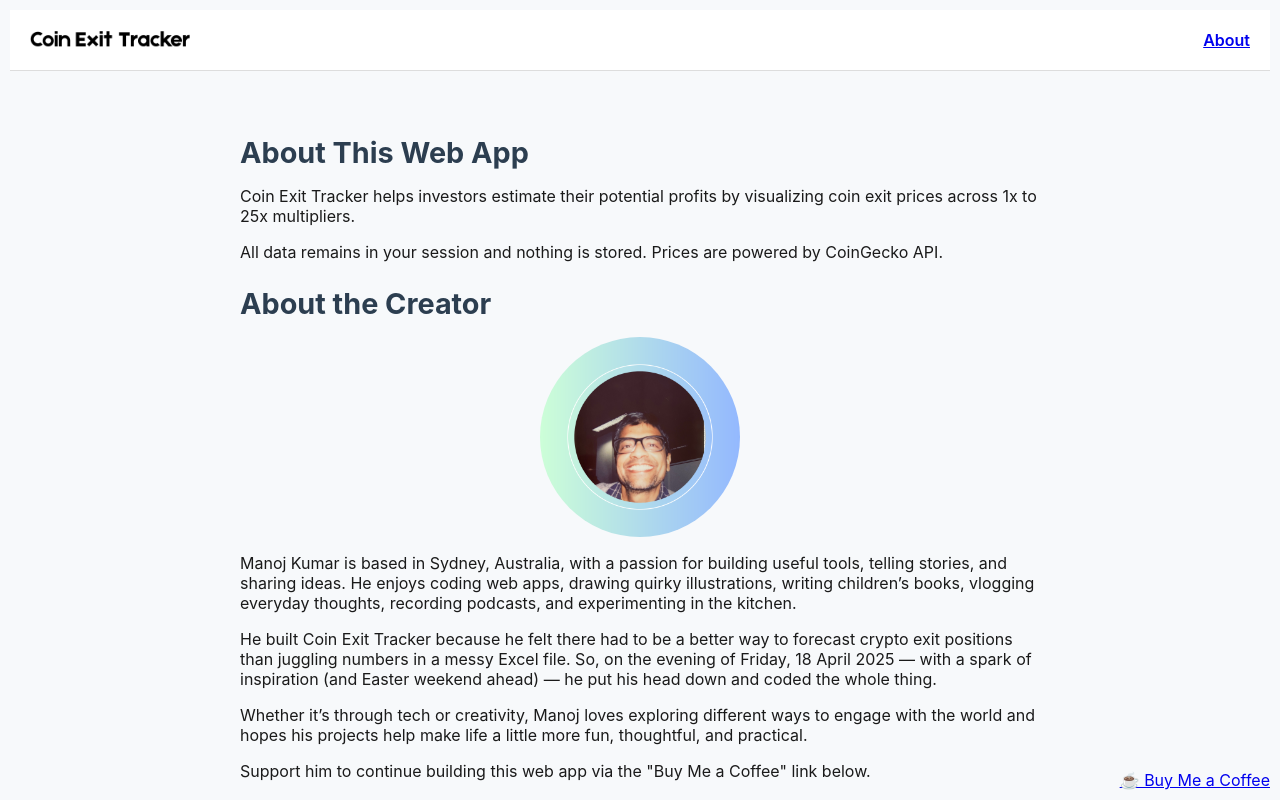
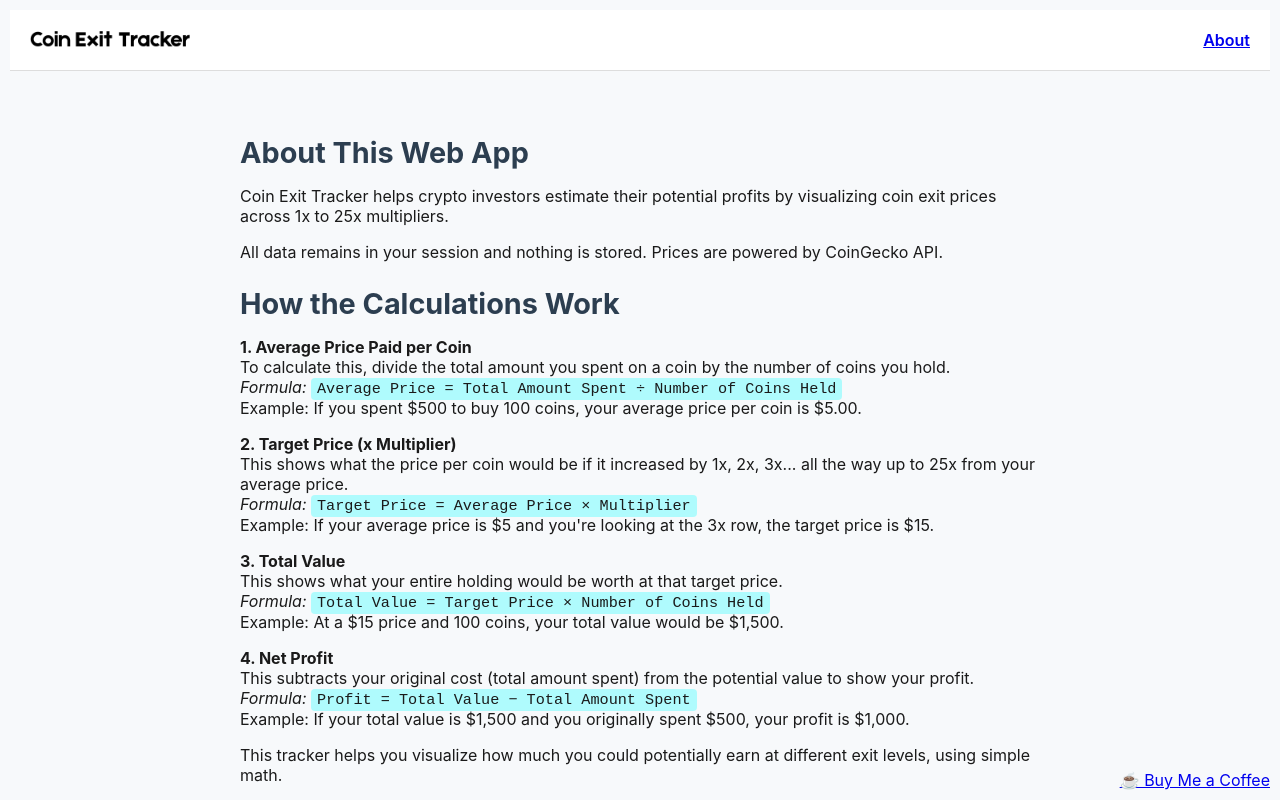
Before and after one commit to emanoj1/coinexittracker, a React (Create React App) app in the folder client/: page /about in a window 1280 px wide. Shown: the top 800 px of the page. Built offline with nearby package versions, Linux system fonts and the light colour scheme.

Commit message:
Add Calculations info and style

```diff
--- a/client/src/App.css
+++ b/client/src/App.css
@@ -150,3 +150,11 @@ body {
     margin-top: 0.5rem;
     font-weight: 600;
   }
+
+  /* Styling for Calculations info */
+  code {
+    background-color: #25ffff57;
+    padding: 2px 6px;
+    border-radius: 4px;
+    font-size: 0.95rem;
+  }
--- a/client/src/pages/About.jsx
+++ b/client/src/pages/About.jsx
@@ -4,11 +4,45 @@ const About = () => (
   <div style={{ padding: '20px', maxWidth: '800px', margin: '0 auto' }}>
     <h2>About This Web App</h2>
     <p>
-      Coin Exit Tracker helps investors estimate their potential profits by visualizing coin exit prices across 1x to 25x multipliers.
+      Coin Exit Tracker helps crypto investors estimate their potential profits by visualizing coin exit prices across 1x to 25x multipliers.
     </p>
     <p>
       All data remains in your session and nothing is stored. Prices are powered by CoinGecko API.
     </p>
+
+    <h2>How the Calculations Work</h2>
+
+<p><strong>1. Average Price Paid per Coin</strong><br />
+To calculate this, divide the total amount you spent on a coin by the number of coins you hold.
+<br />
+<i>Formula: </i>
+<code>Average Price = Total Amount Spent ÷ Number of Coins Held</code><br />
+Example: If you spent $500 to buy 100 coins, your average price per coin is $5.00.
+</p>
+
+<p><strong>2. Target Price (x Multiplier)</strong><br />
+This shows what the price per coin would be if it increased by 1x, 2x, 3x... all the way up to 25x from your average price.<br />
+<i>Formula: </i>
+<code>Target Price = Average Price × Multiplier</code><br />
+Example: If your average price is $5 and you're looking at the 3x row, the target price is $15.
+</p>
+
+<p><strong>3. Total Value</strong><br />
+This shows what your entire holding would be worth at that target price.<br />
+<i>Formula: </i>
+<code>Total Value = Target Price × Number of Coins Held</code><br />
+Example: At a $15 price and 100 coins, your total value would be $1,500.
+</p>
+
+<p><strong>4. Net Profit</strong><br />
+This subtracts your original cost (total amount spent) from the potential value to show your profit.<br />
+<i>Formula: </i>
+<code>Profit = Total Value − Total Amount Spent</code><br />
+Example: If your total value is $1,500 and you originally spent $500, your profit is $1,000.
+</p>
+
+<p>This tracker helps you visualize how much you could potentially earn at different exit levels, using simple math.</p>
+
 
     <h2>About the Creator</h2>
 
```
